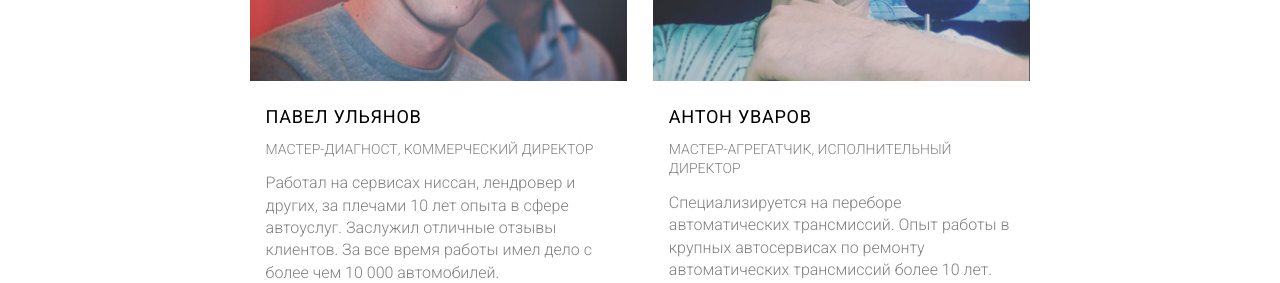
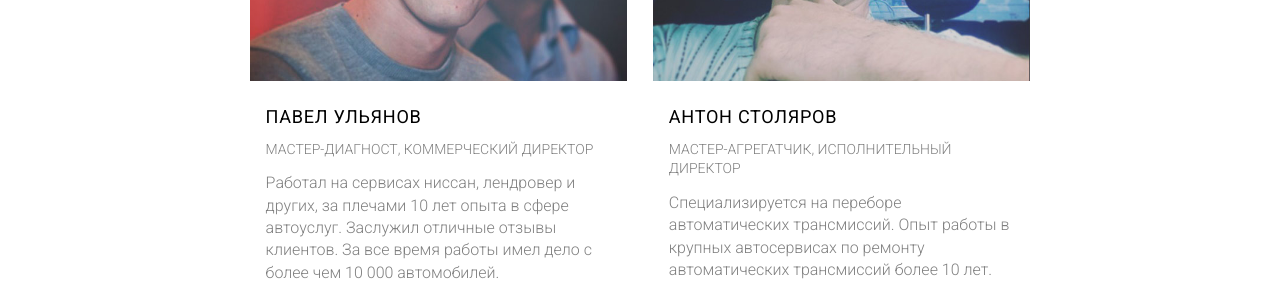
Before and after one commit to web-being/proakpp, a Jekyll site: the page built from index.html, in a window 1280 px wide and 900 px high, scrolled down 3447 px. Shown: the part 154-437 px from the top of the window. Built offline with Jekyll 4.4.1, drawn with Linux system fonts in a browser that asks for light colours.

Commit message:
Update about.html

```diff
--- a/_includes/about.html
+++ b/_includes/about.html
@@ -22,7 +22,7 @@
 				</div>
 			</div><div class="section-member" data-aos="fade-up" data-aos-delay="200">
 				<img class="section-member-image" src="./assets/anton-about.jpg" alt="Pavel Ulyanov">
-				<h3 class="section-member-title">Антон Уваров</h3>
+				<h3 class="section-member-title">Антон Столяров</h3>
 				<div class="section-member-subtitle">Мастер-агрегатчик, исполнительный директор</div>
 				<div class="section-member-description">
 					Специализируется на переборе автоматических трансмиссий. Опыт работы в крупных автосервисах по ремонту автоматических трансмиссий более 10 лет. Владеет эксклюзивной ноу-хау методикой ремонта, позволяющей делать решения, недоступные в других сервисах.
```
